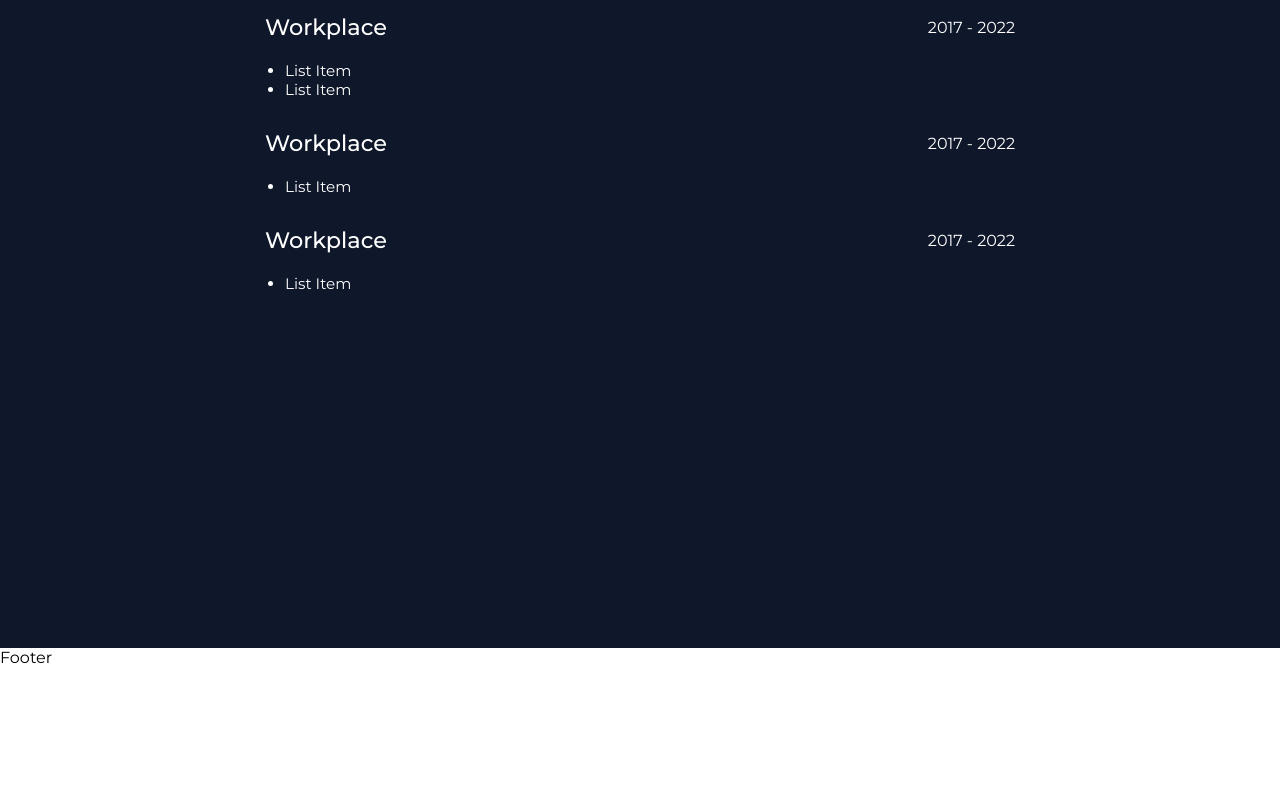
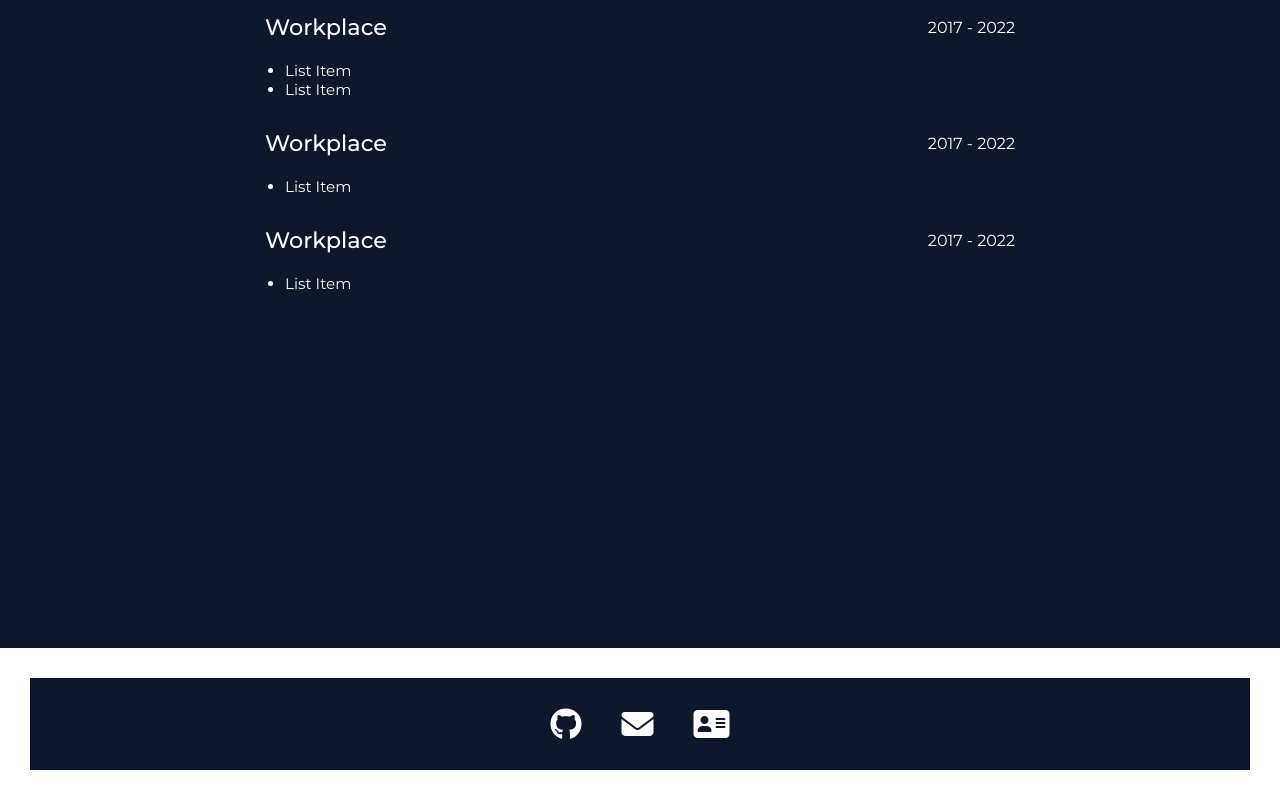
Before and after one commit to DragonSenses/react-portfolio, a React (Create React App) app: page / in a window 1280 px wide. Shown: the part 3375-4175 px from the top of the page. Before the commit the page ends 4042 px from the top, so only its background shows below. Built offline with nearby package versions, Linux system fonts and the light colour scheme.

Commit message:
Create Footer Component

```diff
--- a/src/components/Footer.js
+++ b/src/components/Footer.js
@@ -1,7 +1,12 @@
 import React from 'react'
+import styles from './footer.module.css'
 
 export default function Footer() {
   return (
-    <footer>Footer</footer>
+    <footer className={styles.footerWrapper}>
+      <i className={`fa-brands fa-github ${styles.icon}`}></i>
+      <i className={`fa-solid fa-envelope ${styles.icon}`}></i>
+      <i className={`fa-solid fa-address-card ${styles.icon}`}></i>
+    </footer>
   )
 }
--- /dev/null
+++ b/src/components/footer.module.css
@@ -0,0 +1,21 @@
+.footerWrapper {
+  display: flex;
+  align-items: center;
+  justify-content: center;
+  gap: 40px;
+  padding: 30px 0;
+  margin: 30px;
+  font-size: 2rem;
+  background: #0f172a;
+  color: white;
+}
+
+.icon {
+  cursor: pointer;
+  transition-duration: 300ms;
+}
+
+.icon:hover {
+  background: white;
+  color: #0f172a
+}
```
Also changed, not shown: 1 other file (tests, documents, lock files or other folders).
